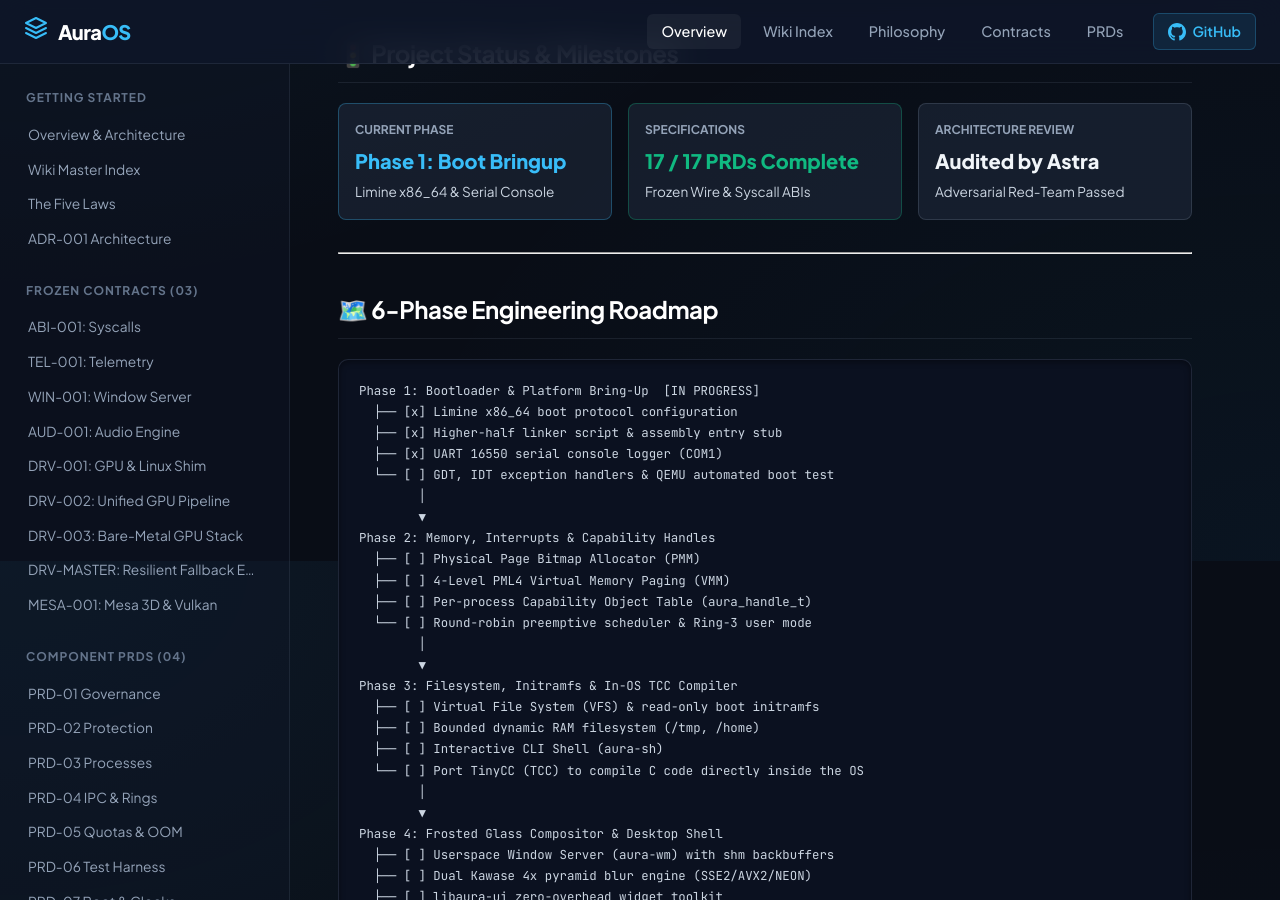
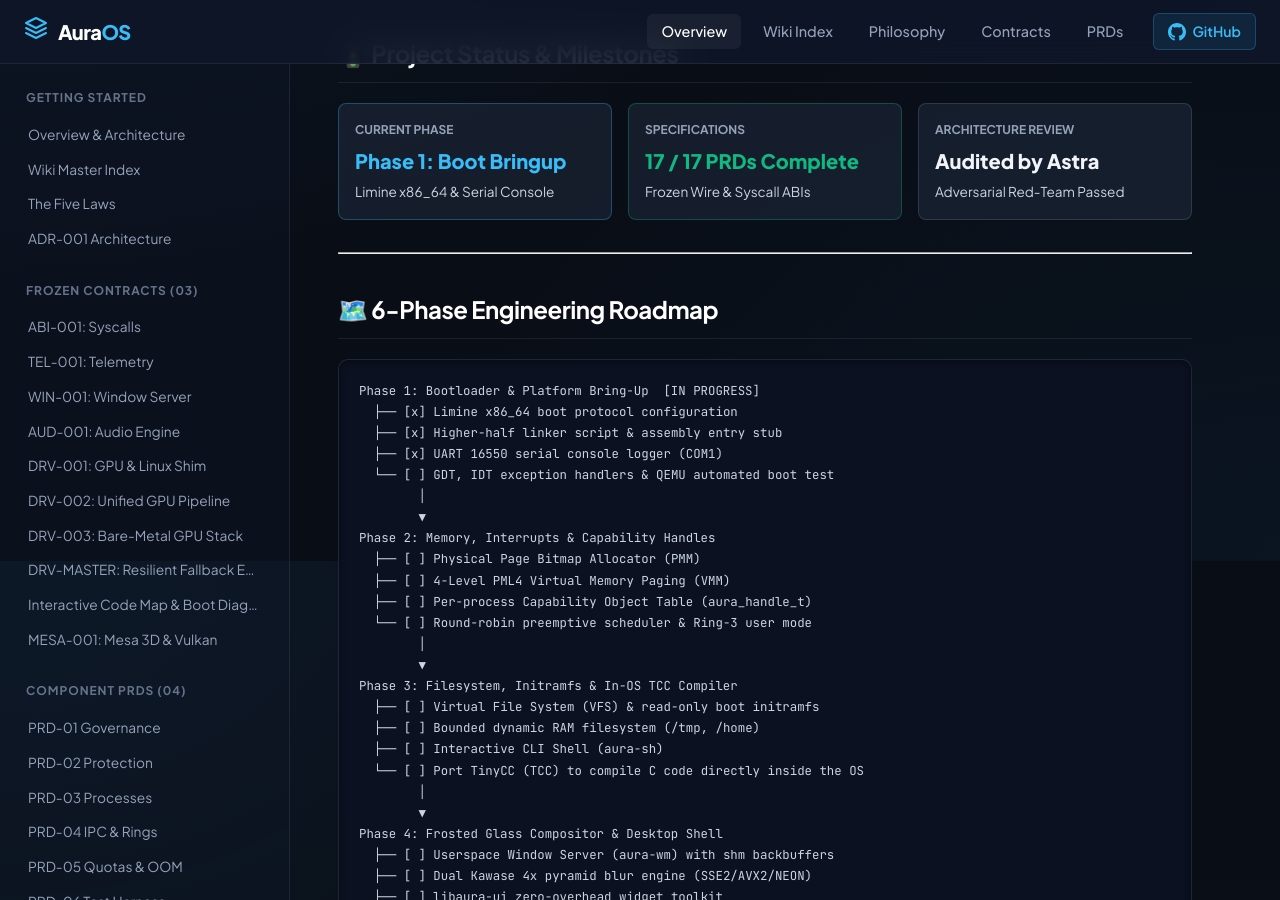
Before and after one commit to mirarenanovark/aura-os, a Jekyll site: the page built from docs/index.md, in a window 1280 px wide and 900 px high, scrolled down 339 px. Built offline with Jekyll 4.4.1, drawn with Linux system fonts in a browser that asks for light colours.

Commit message:
docs(nav): link SOURCE_MAP code map and visual boot diagram in sidebar

```diff
--- a/docs/_layouts/default.html
+++ b/docs/_layouts/default.html
@@ -65,6 +65,7 @@
           <li><a href="{{ '/wiki/03-contracts/DRV-002-unified-gpu-pipeline.html' | relative_url }}">DRV-002: Unified GPU Pipeline</a></li>
           <li><a href="{{ '/wiki/03-contracts/DRV-003-bare-metal-gpu.html' | relative_url }}">DRV-003: Bare-Metal GPU Stack</a></li>
           <li><a href="{{ '/wiki/03-contracts/DRV-MASTER-graphics-stack.html' | relative_url }}">DRV-MASTER: Resilient Fallback Engine</a></li>
+          <li><a href="{{ '/SOURCE_MAP.html' | relative_url }}">Interactive Code Map & Boot Diagram</a></li>
           <li><a href="{{ '/wiki/03-contracts/MESA-001-mesa-3d.html' | relative_url }}">MESA-001: Mesa 3D & Vulkan</a></li>
         </ul>
       </div>
```
